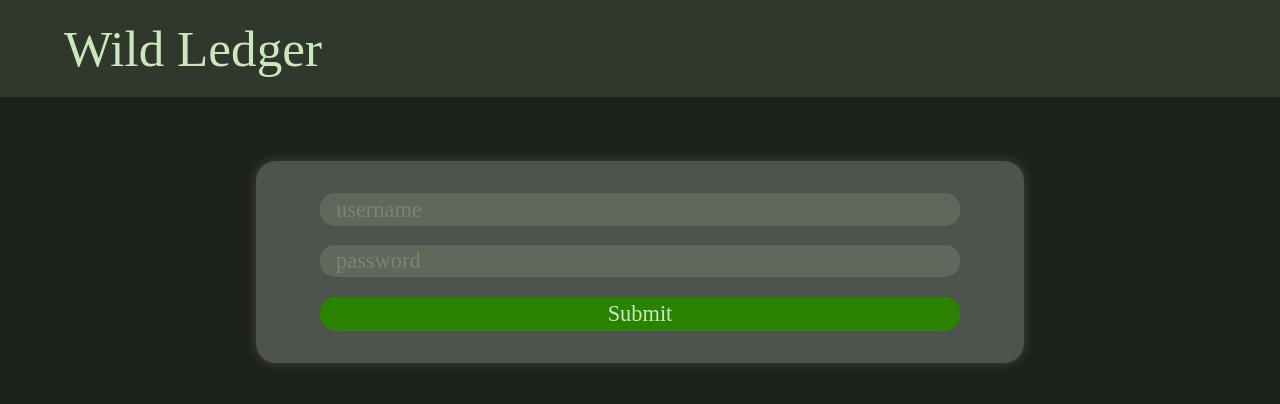
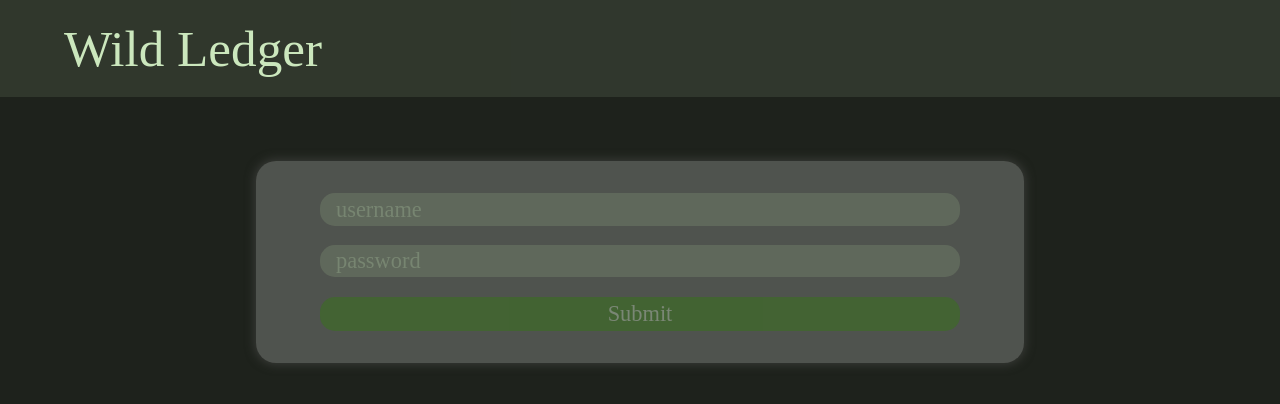
Before and after one commit to gen-4/wildledger, a React (Vite) app in the folder frontend/: page /login in a window 1280 px wide. Shown: the top 404 px of the page. Built offline with nearby package versions, Linux system fonts and the light colour scheme; no server answers; a web font is replaced by a local one.

Commit message:
feat: Add input validation to Login.tsx

```diff
--- a/frontend/src/components/auth/Login.tsx
+++ b/frontend/src/components/auth/Login.tsx
@@ -2,7 +2,7 @@ import { useDispatch, useSelector } from "react-redux";
 import { useState, useEffect } from "react";
 import { useNavigate } from "react-router-dom";
 
-import { isAuthenticatedSelector } from "@/components/auth/selectors";
+import { isAuthenticatedSelector, isLoadingSelector } from "@/components/auth/selectors";
 import { login } from "@/components/auth/slices/authSlice";
 import type { AppDispatch } from "@/store";
 import { addMessage } from "@/store/appSlice";
@@ -13,10 +13,12 @@ import styles from '@/components/auth/styles/authentication.module.css';
 
 function Login() {
     const isAuthenticated = useSelector(isAuthenticatedSelector);
+    const isLoading = useSelector(isLoadingSelector);
     const navigate = useNavigate();
     const [ username, setUsername ] = useState("");
     const [ password, setPassword ] = useState("");
     const dispatch: AppDispatch = useDispatch();
+    const disabled = !username || !password || isLoading;
 
     useEffect(() => {
         if (isAuthenticated) {
@@ -25,7 +27,12 @@ function Login() {
     }, [isAuthenticated, navigate]);
 
 
-    const onSubmitClick = async () =>
+    const handleSubmit = (e: React.SubmitEvent<HTMLFormElement>) => {
+        e.preventDefault();
+        if (isLoading) {
+            return;
+        }
+
         dispatch(login({ username, password })).unwrap()
         .then(() =>
             dispatch(addMessage({
@@ -43,9 +50,10 @@ function Login() {
                 autoDismiss: true,
                 dismissing: false
             })));
+    }
 
     return (
-        <div className={ styles.authCard }>
+        <form onSubmit={ handleSubmit } className={ styles.authCard }>
             <input
                 className={ styles.input }
                 type="text"
@@ -60,8 +68,8 @@ function Login() {
                 onChange={(e) => setPassword(e.target.value)}
                 placeholder="password"
             />
-            <Button text="Submit" onClick={() => onSubmitClick()} cover />
-        </div>
+            <Button type="submit" text="Submit" cover disabled={ disabled } />
+        </form>
     );
 };
 
```
